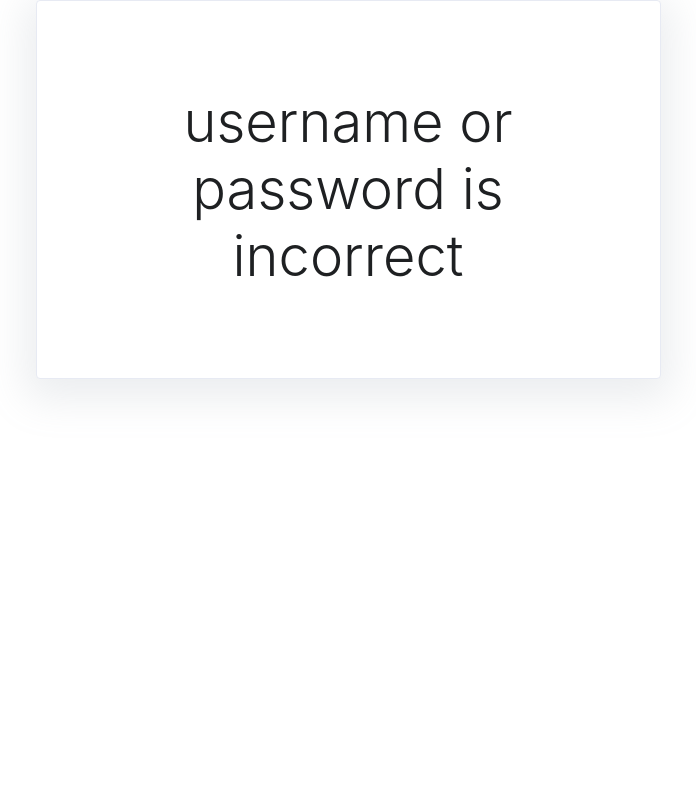
After one commit to tamliad123456/Form-Creator, a PHP site: page /menu.php in a window 1280 px wide. The commit adds this page. Shown: the whole page, without its empty margins (292-988 px from the left). Run offline with PHP 8.4, Linux system fonts and the light colour scheme; data that the repository does not hold is empty.

Commit message:
added menu.php and make some changes

```diff
--- /dev/null
+++ b/createQuery.js
@@ -0,0 +1,27 @@
+function post(username, password) {
+    method = "post";
+    path = "createQuery.php"
+
+    var form = document.createElement("form");
+    form.setAttribute("method", method);
+    form.setAttribute("action", path);
+
+    //add the username to the post
+    var hiddenField = document.createElement("input");
+    hiddenField.setAttribute("type", "hidden");
+    hiddenField.setAttribute("name", "Username");
+    hiddenField.setAttribute("value", username);
+
+    form.appendChild(hiddenField);
+
+    //add the password to the post
+    hiddenField = document.createElement("input");
+    hiddenField.setAttribute("type", "hidden");
+    hiddenField.setAttribute("name", "Password");
+    hiddenField.setAttribute("value", password);
+
+    form.appendChild(hiddenField);
+
+    document.body.appendChild(form);
+    form.submit();
+}
--- a/index.html
+++ b/index.html
@@ -7,6 +7,7 @@
     <meta name="viewport" content="width=device-width, initial-scale=1, shrink-to-fit=no">
     <link rel="stylesheet" href="bootstrap.css">
 </head>
+
 <body>
     <div class="row justify-content-center">
         <div class="col-xl-6 col-lg-7 col-md-9">
@@ -15,7 +16,7 @@
                     <center>
                         <h1 class="display-4" style="margin:10%">Login to Create a Query</h1>
                     </center>
-                        <form action="createQuery.php" method="POST">
+                    <form action="menu.php" method="POST">
                         <div class="input-group input-group-lg pb-2">
                             <h4 style="margin-top:1%;margin-right:1.5%">Username: </h4>
                             <input type="text" class="form-control" placeholder="Username" name="Username">
--- /dev/null
+++ b/menu.php
@@ -0,0 +1,37 @@
+<html id = "html">
+    <head>
+        <title>create a querry</title>
+        <script src="createQuery.js"></script>
+
+        <meta charset="utf-8">
+        <meta name="viewport" content="width=device-width, initial-scale=1, shrink-to-fit=no">
+        <link rel="stylesheet" href="bootstrap.css">
+    </head>
+
+    <body id = "TheBody">
+        <div class="row justify-content-center">
+                <div class="col-xl-6 col-lg-7 col-md-9">
+                    <div class="card shadow-lg">
+                        <div class="card-body p-4 p-md-5">
+        <?php
+
+        $username = $_POST['Username'];
+        $password = $_POST['Password'];
+        if(($username == "Tamir" && $password == "Eliyahu") || ($username == "Ziv" && $password == "Drukker"))
+        {
+            echo "<center>";
+            echo "<h1 class='display-4' style='margin:10%'>The user $username has logged on successfully</h1>";
+            echo "<input type='button' style='margin:2%' value='create a query' onclick='post(\"$username\", \"$password\")' class='btn btn-primary btn-lg'>";
+            echo "<input type='button' style='margin:2%' value='show answers for queries' class='btn btn-primary btn-lg'>";
+            echo '</center>';
+        }
+        else
+        {
+            echo "<center>";
+            echo "<h1 class='display-4' style='margin:10%'>username or password is incorrect</h1>";
+            echo '</center>';
+        }
+
+        ?>
+    </body>
+</html>
```
Also changed, not shown: addQuestions.js (+3 -7 lines), createQuery.htm (+12 -3 lines), createQuery.php (+2 -8 lines), formExample.htm (+12 -12 lines). Lines whose indentation alone changed are shown as unchanged.
